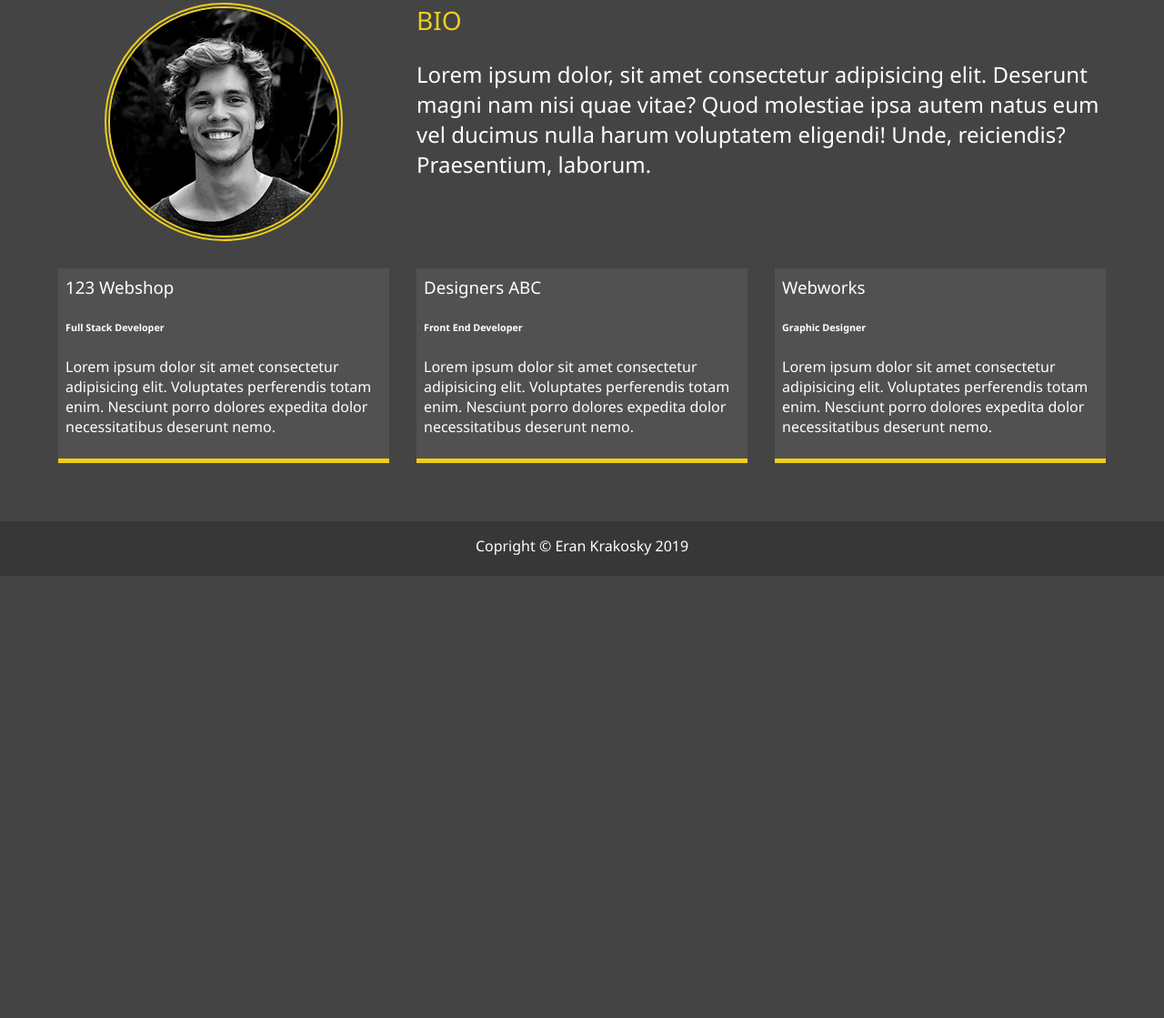
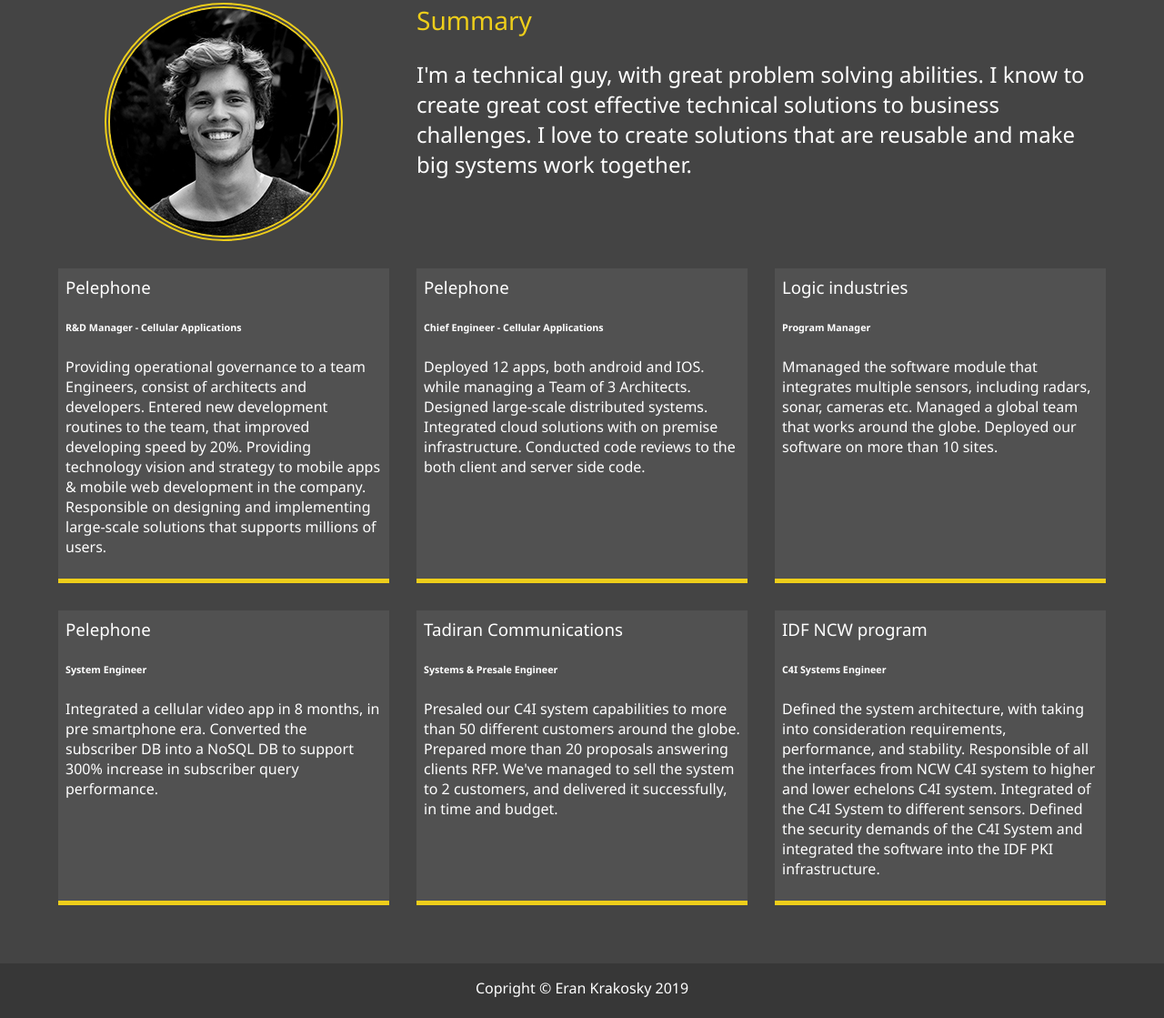
Before and after one commit to ekrako/Portfolio, a website: page dist/about.html in a window 1280 px wide. Shown: the part 263-1382 px from the top of the page at 91% size. Before the commit the page ends 896 px from the top, so only its background shows below. Drawn offline with Linux system fonts and the light colour scheme.

Commit message:
changed about me and photos and update node-sass

```diff
--- a/dist/about.html
+++ b/dist/about.html
@@ -58,42 +58,80 @@
         <img src="img/portrait.jpg" alt="John Doe" class="bio-image" />
 
         <div class="bio">
-          <h3 class="text-secondary">BIO</h3>
+          <h3 class="text-secondary">Summary</h3>
           <p>
-            Lorem ipsum dolor, sit amet consectetur adipisicing elit. Deserunt
-            magni nam nisi quae vitae? Quod molestiae ipsa autem natus eum vel
-            ducimus nulla harum voluptatem eligendi! Unde, reiciendis?
-            Praesentium, laborum.
+            I'm a technical guy, with great problem solving abilities. I know to
+            create great cost effective technical solutions to business
+            challenges. I love to create solutions that are reusable and make
+            big systems work together.
           </p>
         </div>
 
         <div class="job job-1">
-          <h3>123 Webshop</h3>
-          <h6>Full Stack Developer</h6>
+          <h3>Pelephone</h3>
+          <h6>R&D Manager - Cellular Applications</h6>
           <p>
-            Lorem ipsum dolor sit amet consectetur adipisicing elit. Voluptates
-            perferendis totam enim. Nesciunt porro dolores expedita dolor
-            necessitatibus deserunt nemo.
+            Providing operational governance to a team Engineers, consist of
+            architects and developers. Entered new development routines to the
+            team, that improved developing speed by 20%. Providing technology
+            vision and strategy to mobile apps & mobile web development in the
+            company. Responsible on designing and implementing large-scale
+            solutions that supports millions of users.
           </p>
         </div>
 
         <div class="job job-2">
-          <h3>Designers ABC</h3>
-          <h6>Front End Developer</h6>
+          <h3>Pelephone</h3>
+          <h6>Chief Engineer - Cellular Applications</h6>
           <p>
-            Lorem ipsum dolor sit amet consectetur adipisicing elit. Voluptates
-            perferendis totam enim. Nesciunt porro dolores expedita dolor
-            necessitatibus deserunt nemo.
+            Deployed 12 apps, both android and IOS. while managing a Team of 3
+            Architects. Designed large-scale distributed systems. Integrated
+            cloud solutions with on premise infrastructure. Conducted code
+            reviews to the both client and server side code.
           </p>
         </div>
 
         <div class="job job-3">
-          <h3>Webworks</h3>
-          <h6>Graphic Designer</h6>
+          <h3>Logic industries</h3>
+          <h6>Program Manager</h6>
           <p>
-            Lorem ipsum dolor sit amet consectetur adipisicing elit. Voluptates
-            perferendis totam enim. Nesciunt porro dolores expedita dolor
-            necessitatibus deserunt nemo.
+            Mmanaged the software module that integrates multiple sensors,
+            including radars, sonar, cameras etc. Managed a global team that
+            works around the globe. Deployed our software on more than 10 sites.
+          </p>
+        </div>
+
+        <div class="job job-4">
+          <h3>Pelephone</h3>
+          <h6>System Engineer</h6>
+          <p>
+            Integrated a cellular video app in 8 months, in pre smartphone era.
+            Converted the subscriber DB into a NoSQL DB to support 300% increase
+            in subscriber query performance.
+          </p>
+        </div>
+
+        <div class="job job-5">
+          <h3>Tadiran Communications</h3>
+          <h6>Systems & Presale Engineer</h6>
+          <p>
+            Presaled our C4I system capabilities to more than 50 different
+            customers around the globe. Prepared more than 20 proposals
+            answering clients RFP. We've managed to sell the system to 2
+            customers, and delivered it successfully, in time and budget.
+          </p>
+        </div>
+
+        <div class="job job-6">
+          <h3>IDF NCW program</h3>
+          <h6>C4I Systems Engineer</h6>
+          <p>
+            Defined the system architecture, with taking into consideration
+            requirements, performance, and stability. Responsible of all the
+            interfaces from NCW C4I system to higher and lower echelons C4I
+            system. Integrated of the C4I System to different sensors. Defined
+            the security demands of the C4I System and integrated the software
+            into the IDF PKI infrastructure.
           </p>
         </div>
       </div>
```
